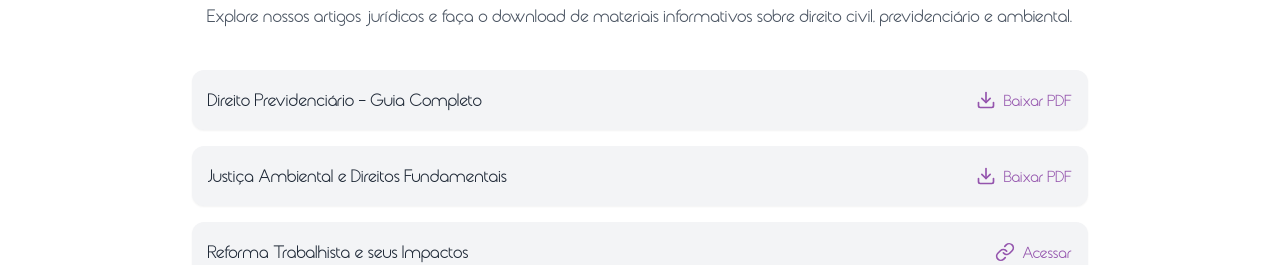
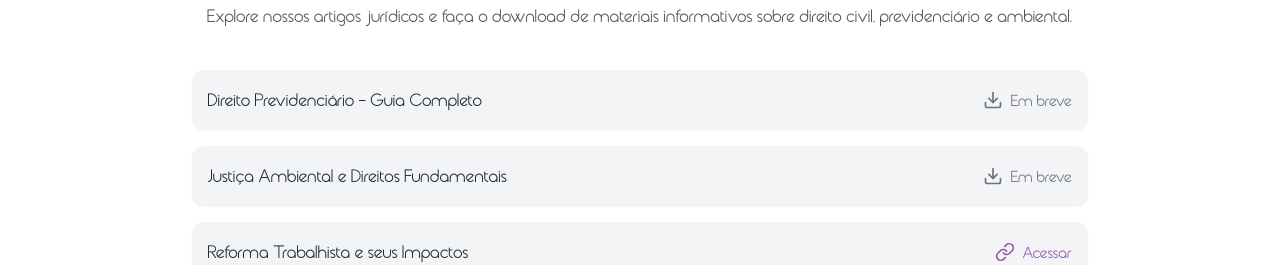
Before and after one commit to Pratamartin/office-prata-lacerda-webapp, a Next.js app: page /article in a window 1280 px wide. Shown: the part 254-519 px from the top of the page. Built offline with nearby package versions, Linux system fonts and the light colour scheme.

Commit message:
refactor(article) : Define Article type and update articles array with availability status

```diff
--- a/src/app/article/page.tsx
+++ b/src/app/article/page.tsx
@@ -1,12 +1,18 @@
 'use client';
 
-import { useState } from 'react';
 import { Download, Link as LinkIcon } from 'lucide-react';
 
-const articles = [
-  { title: "Direito Previdenciário - Guia Completo", link: "/pdfs/direito-previdenciario.pdf", type: "pdf" },
-  { title: "Justiça Ambiental e Direitos Fundamentais", link: "/pdfs/justica-ambiental.pdf", type: "pdf" },
-  { title: "Reforma Trabalhista e seus Impactos", link: "https://exemplo.com/reforma-trabalhista", type: "link" },
+type Article = {
+  title: string;
+  link: string;
+  type: "pdf" | "link";
+  available?: boolean;
+};
+
+const articles: Article[] = [
+  { title: "Direito Previdenciário - Guia Completo", link: "/pdfs/direito-previdenciario.pdf", type: "pdf", available: false },
+  { title: "Justiça Ambiental e Direitos Fundamentais", link: "/pdfs/justica-ambiental.pdf", type: "pdf", available: false },
+  { title: "Reforma Trabalhista e seus Impactos", link: "https://exemplo.com/reforma-trabalhista", type: "link", available: true },
 ];
 
 export default function ArticlesPage() {
@@ -26,6 +32,12 @@ export default function ArticlesPage() {
         {articles.map((article, index) => (
           <div key={index} className="flex items-center justify-between bg-gray-100 p-4 rounded-xl mb-4 shadow-sm">
             <span className="text-lg font-medium text-gray-800">{article.title}</span>
+            {article.available === false ? (
+              <span className="flex items-center gap-2 text-gray-500 cursor-not-allowed" aria-disabled="true">
+                <Download size={20} />
+                Em breve
+              </span>
+            ) : (
               <a
                 href={article.link}
                 target="_blank"
@@ -36,6 +48,7 @@ export default function ArticlesPage() {
                 {article.type === "pdf" ? <Download size={20} /> : <LinkIcon size={20} />}
                 {article.type === "pdf" ? "Baixar PDF" : "Acessar"}
               </a>
+            )}
           </div>
         ))}
       </div>
```
Lines whose indentation alone changed are shown as unchanged.
